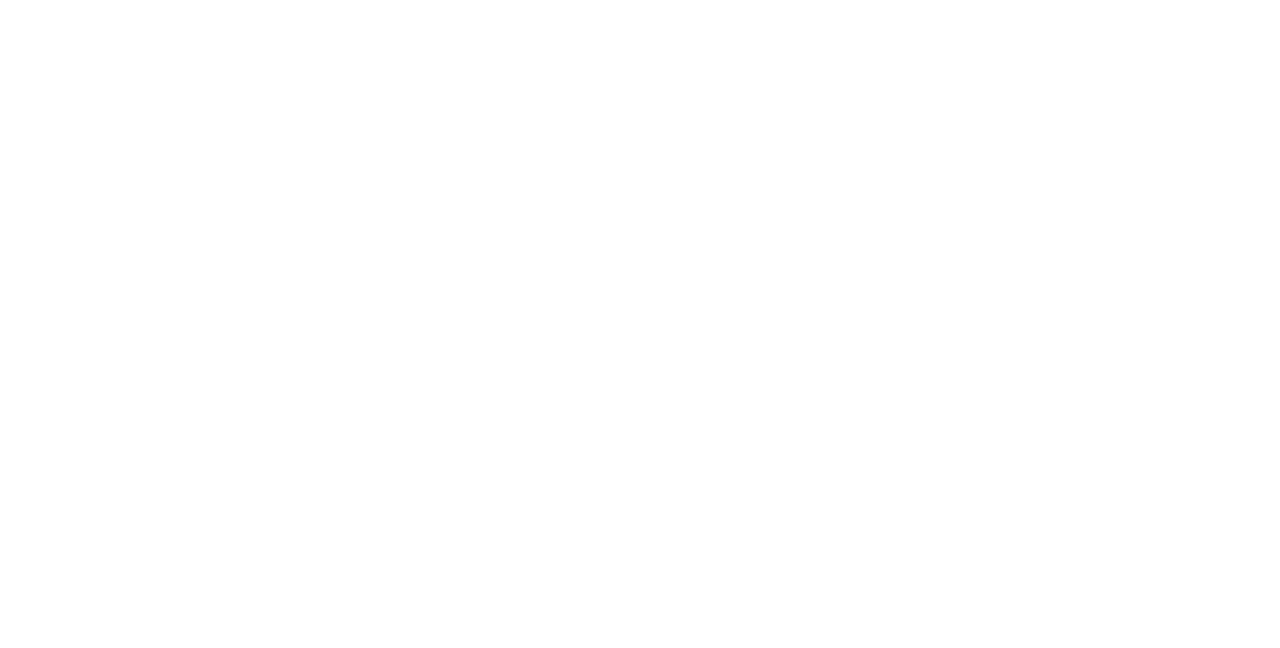
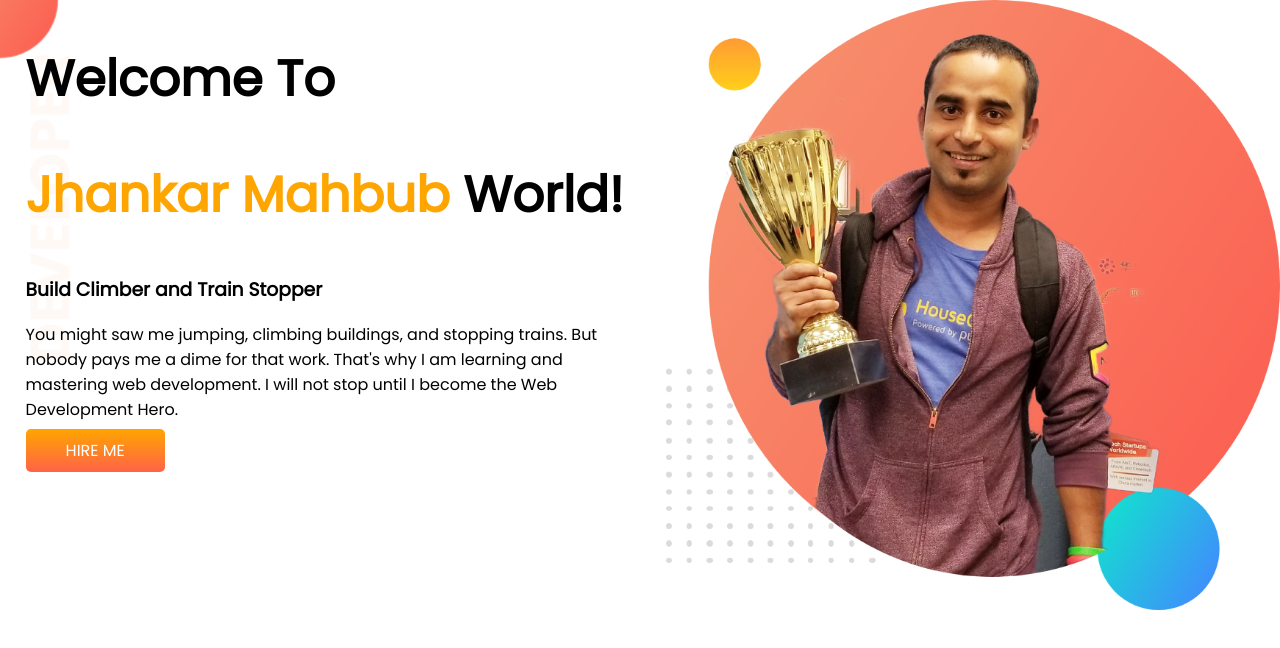
Before and after one commit to syedfarhanreza/Portfolio, a plain HTML site: page index.html in a window 1280 px wide. Drawn offline with Linux system fonts and the light colour scheme.

Commit message:
top banner

```diff
--- a/index.html
+++ b/index.html
@@ -4,9 +4,27 @@
     <meta charset="UTF-8">
     <meta http-equiv="X-UA-Compatible" content="IE=edge">
     <meta name="viewport" content="width=device-width, initial-scale=1.0">
-    <title>Farhan's Portfolio</title>
+    <title>Portfolio</title>
+    <link rel="preconnect" href="https://fonts.googleapis.com">
+<link rel="preconnect" href="https://fonts.gstatic.com" crossorigin>
+<link href="https://fonts.googleapis.com/css2?family=Poppins&display=swap" rel="stylesheet">
+    <link rel="stylesheet" href="style.css">
 </head>
 <body>
+ <section class="top-banner">
+    <div class="half-width">
+        <h1>Welcome To</h1>
+        <h1><span class="orange-color">Jhankar Mahbub</span>  World!</h1>
+        <h3>Build Climber and Train Stopper</h3>
+        <p>You might saw me jumping, climbing buildings, and stopping trains. But nobody pays me a dime for that work. That's why I am learning and mastering web development. I will not stop until I become the Web Development Hero.</p>
+        <a class="link-button" target="_blank" href="https://www.linkedin.com/in/farhan-reza-syed/">HIRE ME</a>
+    </div>
+    <div class="half-width">
+        <img src="images/jhankar.png" alt="">
+    </div>
+ </section>
+
+
 
 </body>
 </html>
--- /dev/null
+++ b/style.css
@@ -0,0 +1,32 @@
+body{
+    font-family: 'Poppins', sans-serif;
+    margin: 0;
+}
+h1{
+    font-size: 50px;
+}
+.orange-color{
+    color: orange;
+}
+section{
+    display: flex;
+}
+.half-width{
+  width: 50%;
+  padding-left: 2%;
+}
+.half-width img{
+    width: 100%;
+}
+.link-button{
+    text-decoration: none;
+    background-image: linear-gradient(orange, tomato);
+    padding: 10px 40px;
+    color: white;
+    border-radius: 5px;
+}
+.top-banner{
+    background-image: url(images/top-banner.png);
+    background-repeat: no-repeat;
+
+}
```
Also changed, not shown: images/dream-bg.png (added), images/exp-bg.png (added), images/jhankar.png (added), images/jhankar2.png (added), images/my-bg.png (added), images/my-bg2.png (added), images/top-banner.png (added), 8 other files.
